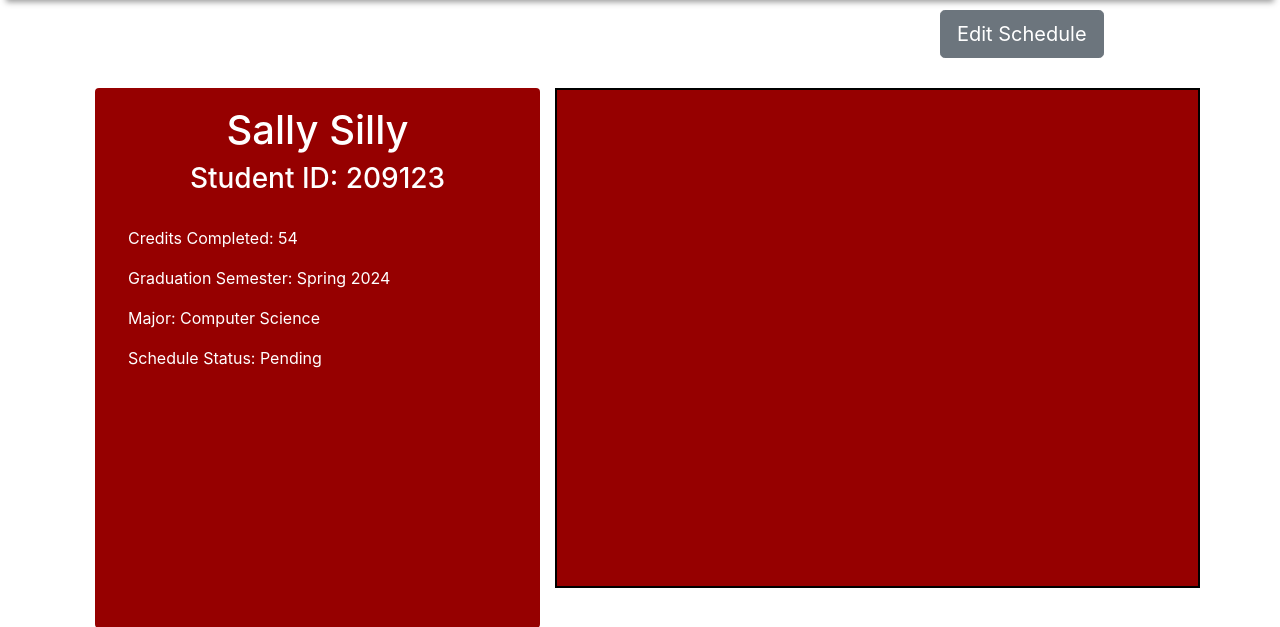
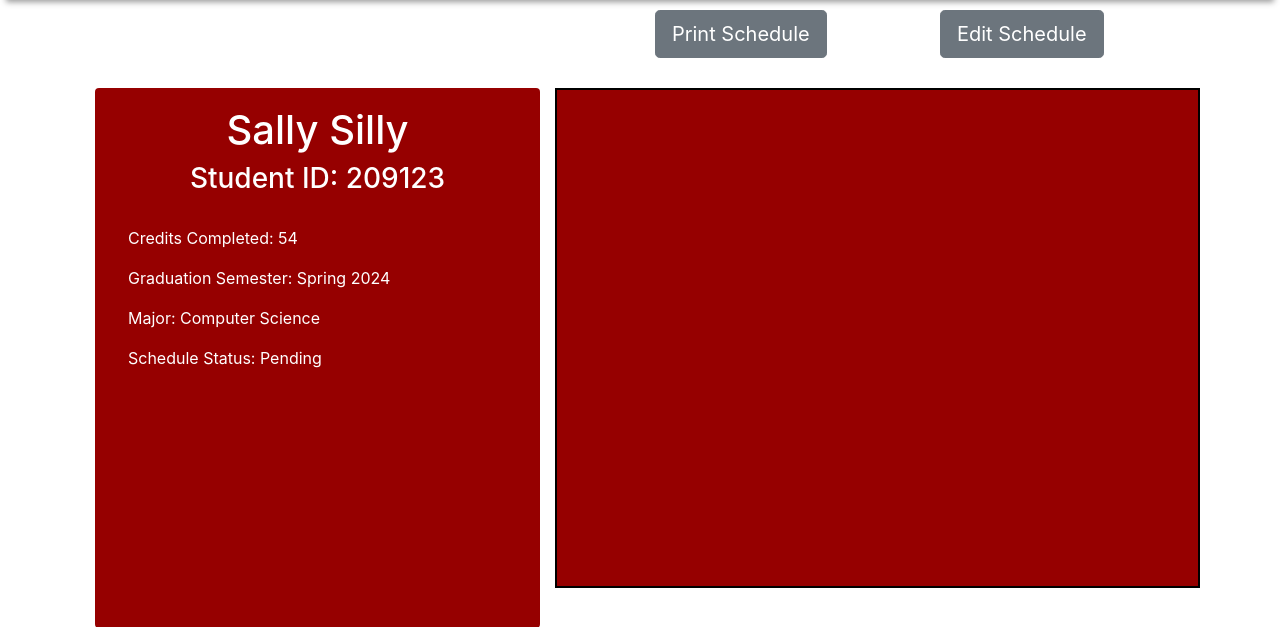
Before and after one commit to redParrot17/Senior-Project-CAZM, a Flask app: page /studentLanding in a window 1280 px wide. Shown: the part 56-683 px from the top of the page. Run offline with Flask 2, Linux system fonts and the light colour scheme; data that the repository does not hold is empty; some libraries are stand-ins or nearby versions.

Commit message:
can export schedule as pdf

```diff
--- a/templates/studentLanding.html
+++ b/templates/studentLanding.html
@@ -1,9 +1,10 @@
 <!DOCTYPE html>
 <html lang="en">
+
 <head>
     <title>Landing Page</title>
     <meta charset="utf-8">
-        <meta name="viewport" content="width=device-width", initial-scale=1>
+    <meta name="viewport" content="width=device-width" , initial-scale=1>
     <link rel="stylesheet" href="https://maxcdn.bootstrapcdn.com/bootstrap/4.5.2/css/bootstrap.min.css">
     <link rel="stylesheet" href="/static/css/project.css">
     <link rel="stylesheet" href="/static/css/studentPage.css">
@@ -33,7 +34,7 @@
             <div class="col"></div>
             <div class="col"></div>
             <div class="col-3">
-                    <!-- <button type="button" class="btn btn-lg btn-secondary">Print Schedule</button> -->
+                <button type="button" class="btn btn-lg btn-secondary" id="printScheduleBtn">Print Schedule</button>
             </div>
             <div class="col-3">
                 <button type="button" class="btn btn-lg btn-secondary" id="editScheduleBtn">Edit Schedule</button>
@@ -45,7 +46,7 @@
 
             <!-- Student Information -->
             <div class="col-5">
-                    <div class="bg-gcc-primary p-2 student-info rounded">
+                <div class="bg-gcc-primary p-2 student-info rounded" id="StudentInfo">
                     <h1>{{ student.get("name") }}</h1>
                     <h3>Student ID: {{ student.get("id") }}</h3>
 
@@ -86,6 +87,7 @@
 
     <!-- Javascripts -->
     <script src="/static/js/student-home.js"></script>
+    <script src="https://cdnjs.cloudflare.com/ajax/libs/html2pdf.js/0.9.2/html2pdf.bundle.min.js"></script>
     <!-- <script>
             setStudentInfo(JSON.parse('{{student|tojson}}'))
         </script> -->
@@ -95,5 +97,18 @@
             location.href = "/advisorSchReview/"
         };
     </script>
+
+    <script>
+        document.getElementById("printScheduleBtn").onclick = function () {
+            var element1 = document.getElementById("StudentInfo");
+            var element2 = document.getElementById("Scrollstyle");
+            element2.style.height = "auto";
+            html2pdf().set({ pagebreak: {avoid: '.schedule-semester'}}).from(element1).toPdf().get('pdf').then(function (pdf) {
+                pdf.addPage();
+            }).from(element2).toContainer().toCanvas().toPdf().save("schedule");
+            setTimeout(() => { element2.style.height = "500px"; }, 300);
+        }
+    </script>
 </body>
+
 </html>
```
Also changed, not shown: templates/advisorViewingStudent.html (+18 -3 lines). Lines whose indentation alone changed are shown as unchanged.
